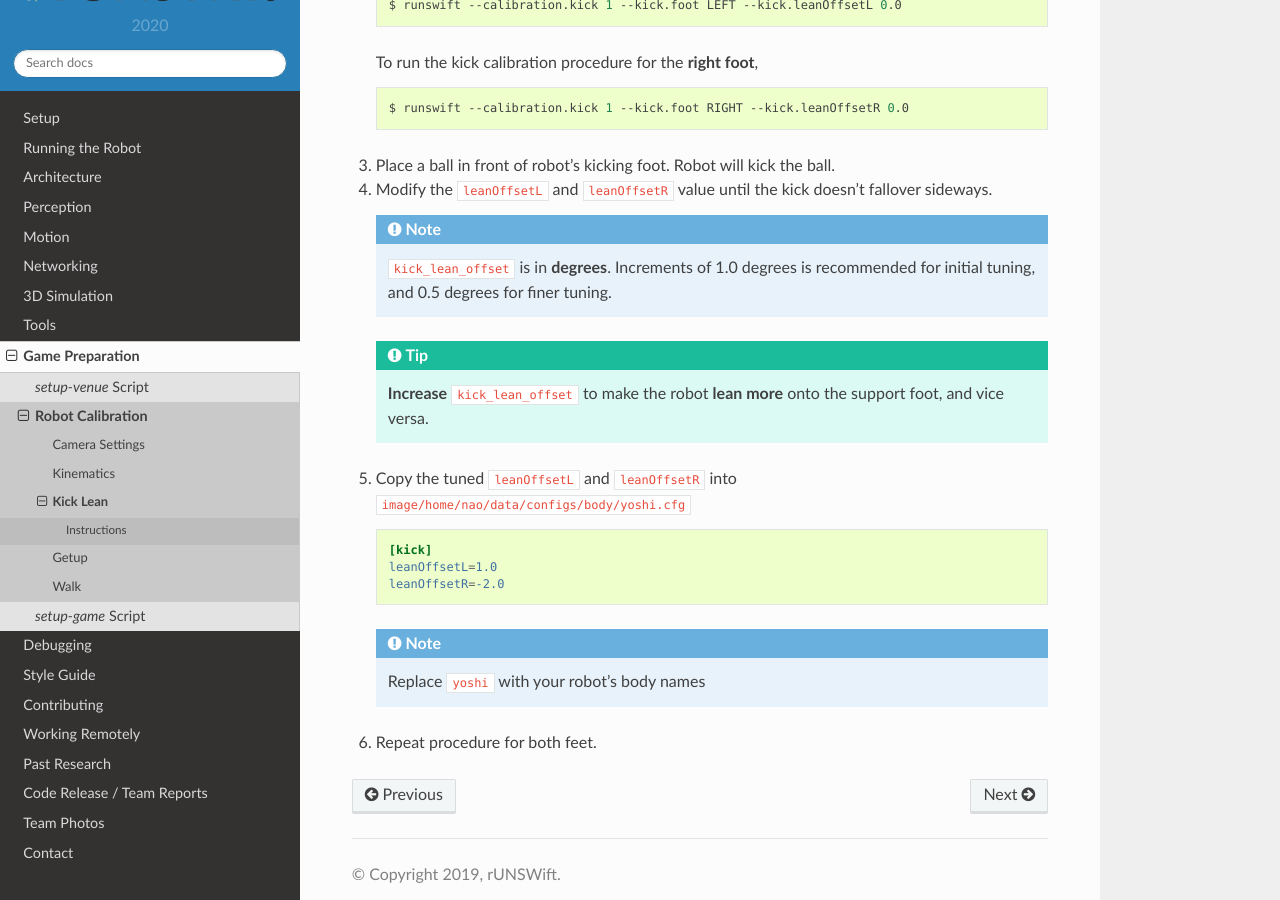
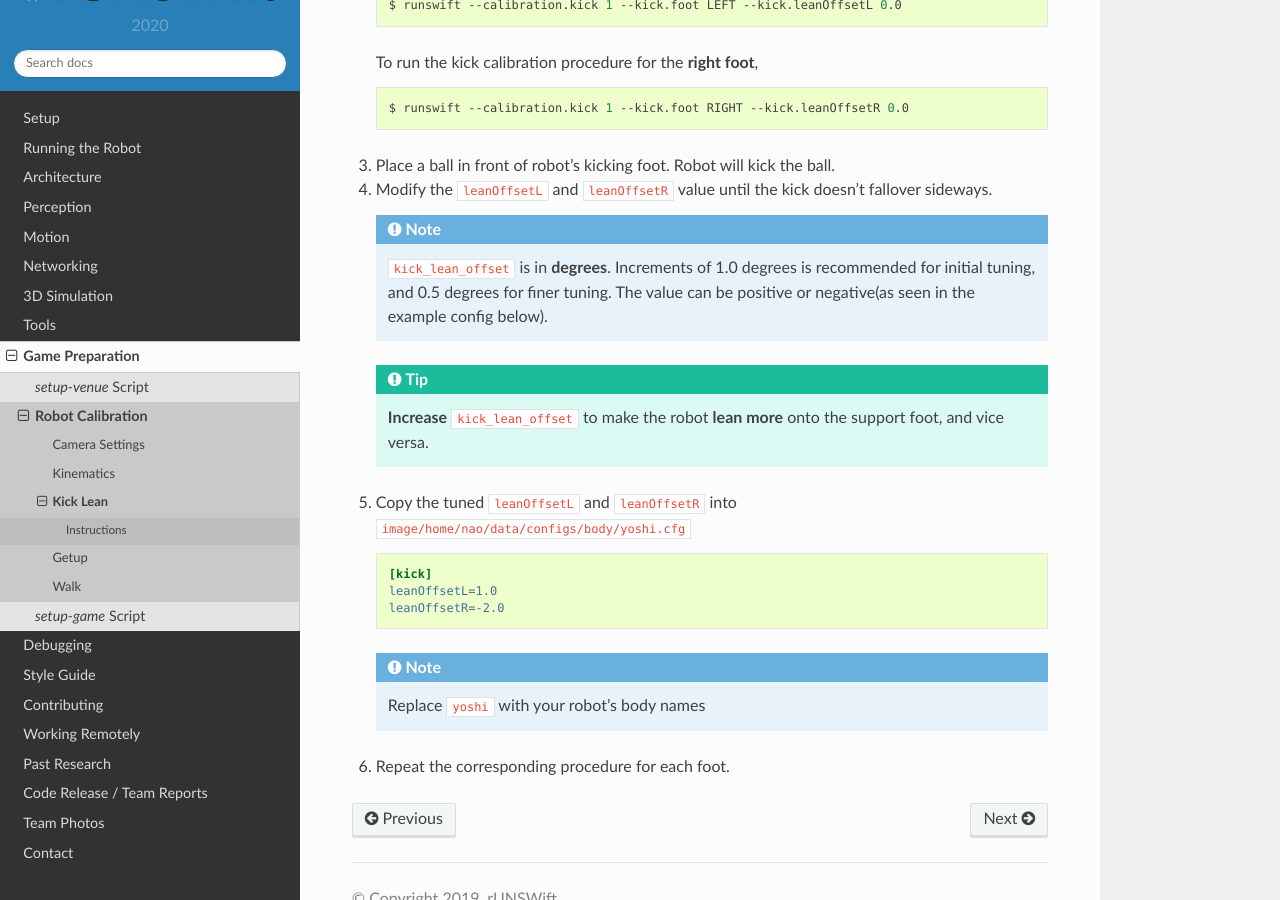
Before and after one commit to UNSWComputing/rUNSWift-docs, a Sphinx documentation site: the page built from source/game_preparation/calibration/calibration_kick.rst, in a window 1280 px wide and 900 px high, scrolled down 701 px. Built offline with Sphinx 7.4.7 and the Read the Docs theme 2.0.0, drawn with Linux system fonts in a browser that asks for light colours.

```diff
--- a/source/game_preparation/calibration/calibration_kick.rst
+++ b/source/game_preparation/calibration/calibration_kick.rst
@@ -44,7 +44,7 @@
 #.  Modify the ``leanOffsetL`` and ``leanOffsetR`` value until the kick doesn't fallover sideways.
 
     .. note::
-        ``kick_lean_offset`` is in **degrees**. Increments of 1.0 degrees is recommended for initial tuning, and 0.5 degrees for finer tuning.
+        ``kick_lean_offset`` is in **degrees**. Increments of 1.0 degrees is recommended for initial tuning, and 0.5 degrees for finer tuning. The value can be positive or negative(as seen in the example config below).
 
     .. tip::
         **Increase** ``kick_lean_offset`` to make the robot **lean more** onto the support foot, and vice versa.
@@ -62,4 +62,4 @@
         Replace ``yoshi`` with your robot's body names
 
 
-#.  Repeat procedure for both feet.
+#.  Repeat the corresponding procedure for each foot.
```
